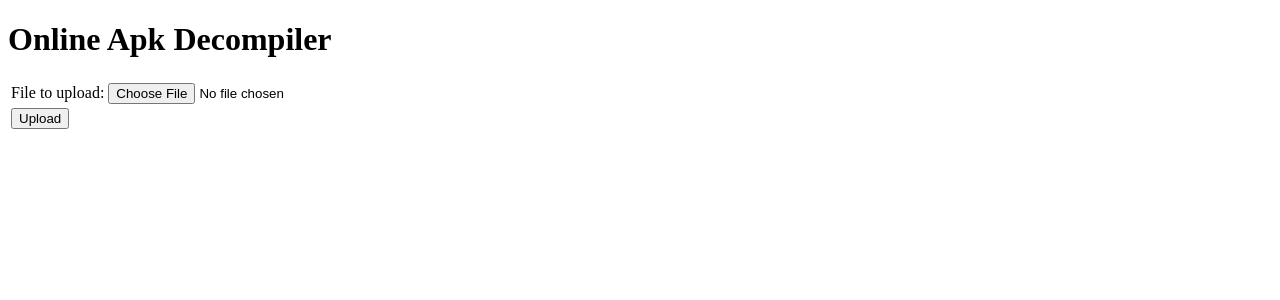
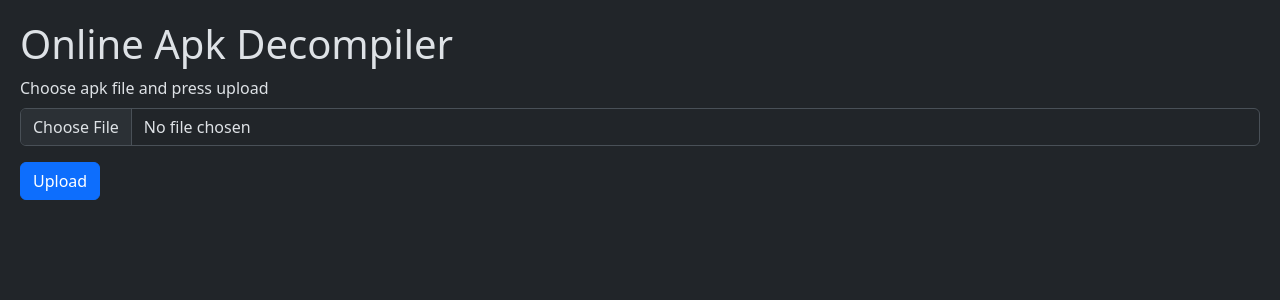
Before and after one commit to KuhakuPixel/online-apk-decompiler-web-ui, a React (Vite) app in the folder frontend/online-decompiler/: page / in a window 1280 px wide. Shown: the top 300 px of the page. Built offline with nearby package versions, Linux system fonts and the light colour scheme.

Commit message:
set to dark theme

```diff
--- a/frontend/online-decompiler/package.json
+++ b/frontend/online-decompiler/package.json
@@ -10,7 +10,9 @@
     "preview": "vite preview"
   },
   "dependencies": {
+    "bootstrap": "^5.3.2",
     "react": "^18.2.0",
+    "react-bootstrap": "^2.9.1",
     "react-dom": "^18.2.0"
   },
   "devDependencies": {
--- a/frontend/online-decompiler/src/App.jsx
+++ b/frontend/online-decompiler/src/App.jsx
@@ -2,28 +2,41 @@ import { useState } from 'react'
 //import reactLogo from './assets/react.svg'
 //import viteLogo from '/vite.svg'
 //import './App.css'
+import 'bootstrap/dist/css/bootstrap.min.css';
+import Form from 'react-bootstrap/Form';
+import Button from 'react-bootstrap/Button';
+
+
+
+
 
 function UploadApk() {
 
   return (
-    <div>
+    <div >
       <iframe name="dummyframe" id="dummyframe" style={{ display: "none" }}></iframe>
 
-      <form method="POST" enctype="multipart/form-data" action="http://localhost:8080/apk" target="dummyframe">
-        <table>
-          <tr><td>File to upload:</td><td><input type="file" name="file" /></td></tr>
-          <tr><td><input type="submit" value="Upload" /></td></tr>
-        </table>
-      </form>
+      <Form method="POST" enctype="multipart/form-data" action="http://localhost:8080/apk" target="dummyframe">
+        <Form.Group controlId="formFile" className="mb-3" >
+          <Form.Label>Choose apk file and press upload</Form.Label>
+          <Form.Control type="file" name="file" />
+        </Form.Group>
+
+        <Button variant="primary" type="submit">
+          Upload
+        </Button>
+
+      </Form>
     </div>
   )
 }
 function App() {
   const [count, setCount] = useState(0)
+  document.documentElement.setAttribute("data-bs-theme", "dark")
 
   return (
     <>
-      <div >
+      <div style={{ padding: "20px" }}>
         <h1> Online Apk Decompiler</h1>
 
         <UploadApk></UploadApk>
```
Also changed, not shown: 1 other file (tests, documents, lock files or other folders).
